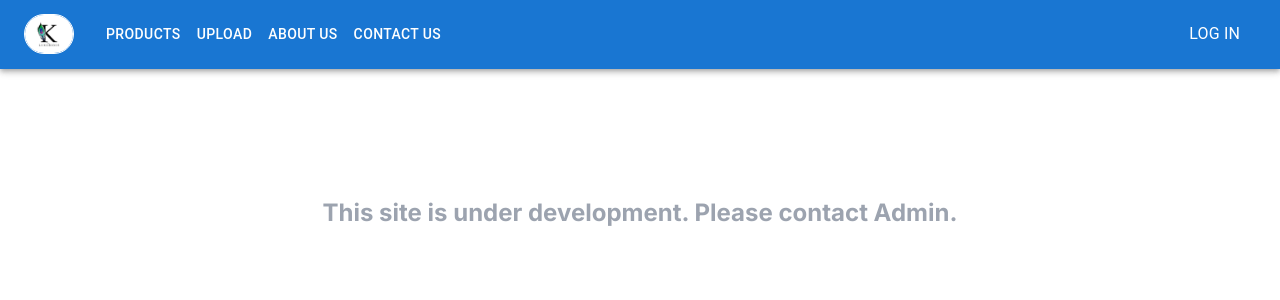
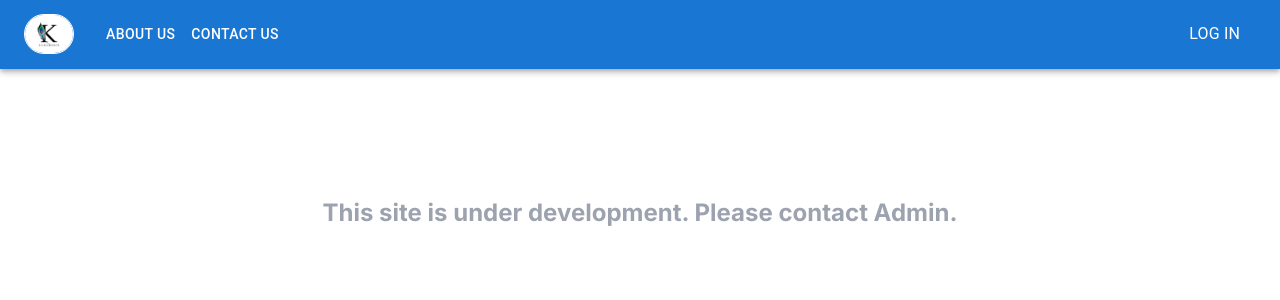
Before and after one commit to Krishna-Awate/Ticket-booking-Frontend, a Next.js app: page / in a window 1280 px wide. Shown: the top 300 px of the page. Built offline with nearby package versions, Linux system fonts and the light colour scheme.

Commit message:
Hide product and upload button

```diff
--- a/app/admin/upload/page.jsx
+++ b/app/admin/upload/page.jsx
@@ -1,10 +1,25 @@
 "use client";
+import { useEffect, useState } from "react";
 import { useDropzone } from "react-dropzone";
 import * as XLSX from "xlsx";
 import axios from "axios";
 const Swal = require("sweetalert2");
+import { useRouter } from "next/navigation";
 
 const FileUpload = () => {
+  const router = useRouter();
+  useEffect(() => {
+    const token = localStorage.getItem("token");
+    if (!token) {
+      Swal.fire({
+        title: "Error!",
+        text: "You are not logged in. Please login to with your credentials.",
+        icon: "error",
+      });
+      router.push("/auth/login");
+    }
+  }, []);
+
   const { getRootProps, getInputProps } = useDropzone({
     accept: ".xlsx, .xls",
     onDrop: (acceptedFiles) => handleFileUpload(acceptedFiles),
--- a/app/product/page.jsx
+++ b/app/product/page.jsx
@@ -1,4 +1,5 @@
 "use client";
+import { useEffect, useState } from "react";
 import * as React from "react";
 import Paper from "@mui/material/Paper";
 import Table from "@mui/material/Table";
@@ -8,6 +9,8 @@ import TableContainer from "@mui/material/TableContainer";
 import TableHead from "@mui/material/TableHead";
 import TablePagination from "@mui/material/TablePagination";
 import TableRow from "@mui/material/TableRow";
+import { useRouter } from "next/navigation";
+const Swal = require("sweetalert2");
 
 const columns = [
   { id: "name", label: "Name", minWidth: 170 },
@@ -59,8 +62,22 @@ const rows = [
 ];
 
 export default function StickyHeadTable() {
-  const [page, setPage] = React.useState(0);
-  const [rowsPerPage, setRowsPerPage] = React.useState(10);
+  const [page, setPage] = useState(0);
+  const [rowsPerPage, setRowsPerPage] = useState(10);
+
+  const router = useRouter();
+
+  useEffect(() => {
+    const token = localStorage.getItem("token");
+    if (!token) {
+      Swal.fire({
+        title: "Error!",
+        text: "You are not logged in. Please login to with your credentials.",
+        icon: "error",
+      });
+      router.push("/auth/login");
+    }
+  }, []);
 
   const handleChangePage = (event, newPage) => {
     setPage(newPage);
--- a/components/Navbar.jsx
+++ b/components/Navbar.jsx
@@ -133,11 +133,15 @@ const Navbar = () => {
                 display: { xs: "block", md: "none" },
               }}
             >
-              {pages.map((page, i) => (
+              {pages.map(
+                (page, i) =>
+                  (isUserLoggedIn ||
+                    !["Products", "Upload"].includes(page)) && (
                     <MenuItem key={page} onClick={() => handleCloseNavMenu(i)}>
                       <Typography textAlign="center">{page}</Typography>
                     </MenuItem>
-              ))}
+                  )
+              )}
             </Menu>
           </Box>
           {/* <AdbIcon sx={{ display: { xs: "flex", md: "none" }, mr: 1 }} /> */}
@@ -160,7 +164,9 @@ const Navbar = () => {
             KRISHNA
           </Typography> */}
           <Box sx={{ flexGrow: 1, display: { xs: "none", md: "flex" } }}>
-            {pages.map((page, i) => (
+            {pages.map(
+              (page, i) =>
+                (isUserLoggedIn || !["Products", "Upload"].includes(page)) && (
                   <Button
                     key={page}
                     onClick={() => handleCloseNavMenu(i)}
@@ -168,7 +174,8 @@ const Navbar = () => {
                   >
                     {page}
                   </Button>
-            ))}
+                )
+            )}
           </Box>
 
           {isUserLoggedIn && (
```
Lines whose indentation alone changed are shown as unchanged.
